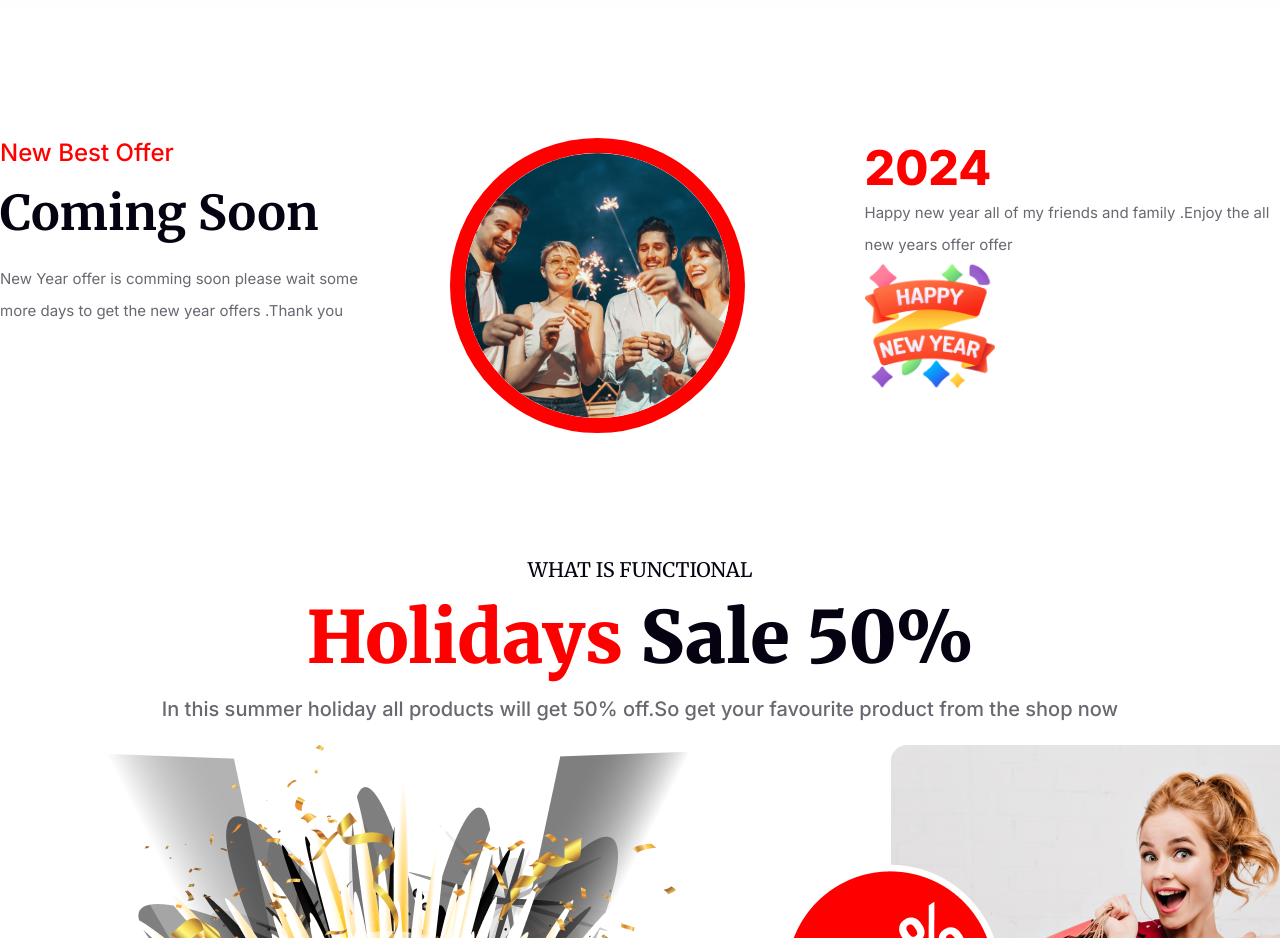
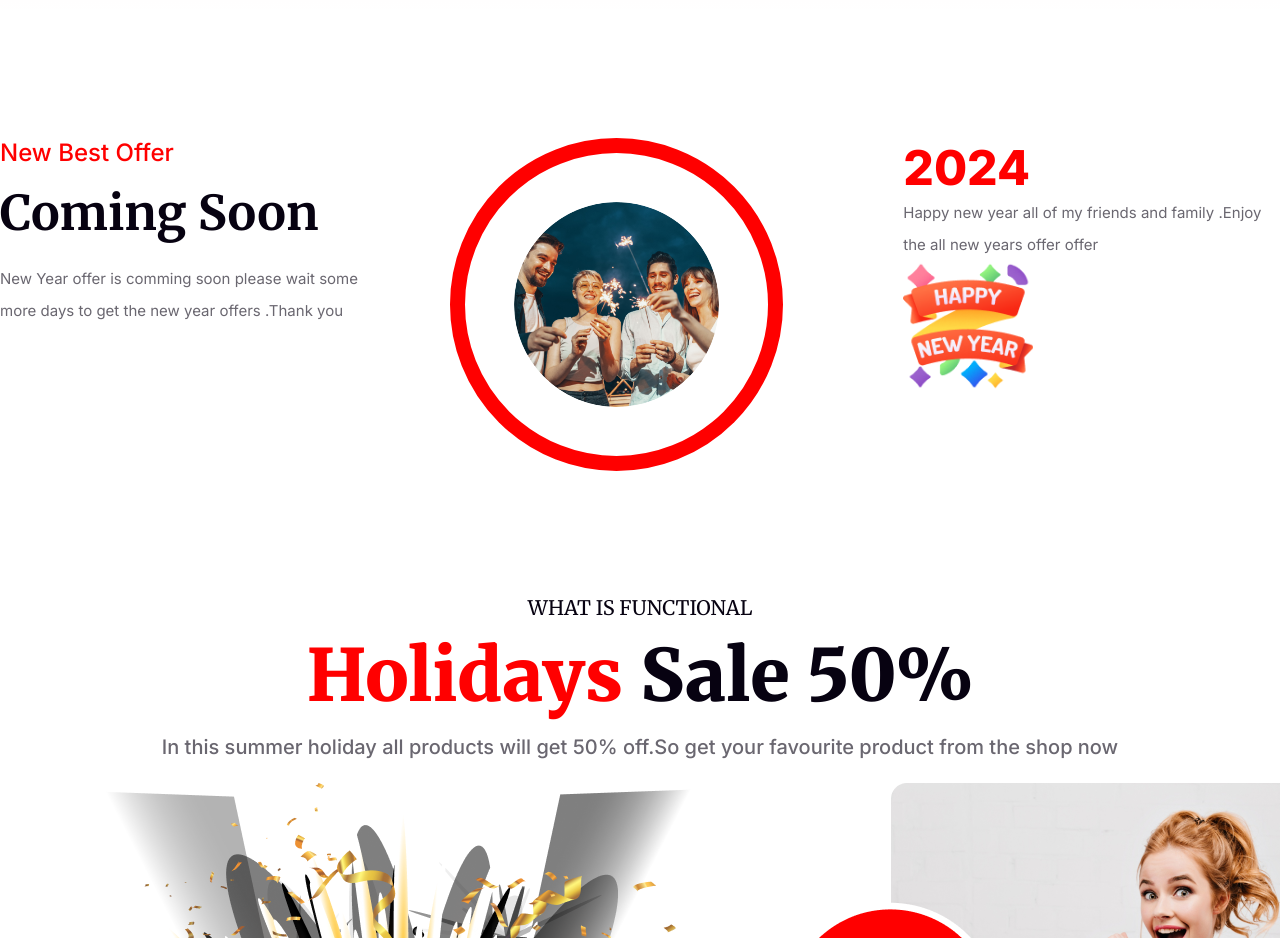
Before and after one commit to Asad9340/Assignment-1-new-year-new-mission, a plain HTML site: page index.html in a window 1280 px wide. Shown: the part 2880-3818 px from the top of the page. Drawn offline with Linux system fonts and the light colour scheme.

Commit message:
fix some minor bugs

```diff
--- a/style/index.css
+++ b/style/index.css
@@ -185,6 +185,7 @@ body {
 .coming-soon-image {
   border: 15px solid #f00;
   border-radius: 100%;
+  padding: 49px;
   width: 100%;
 }
 .coming-soon-div {
```
